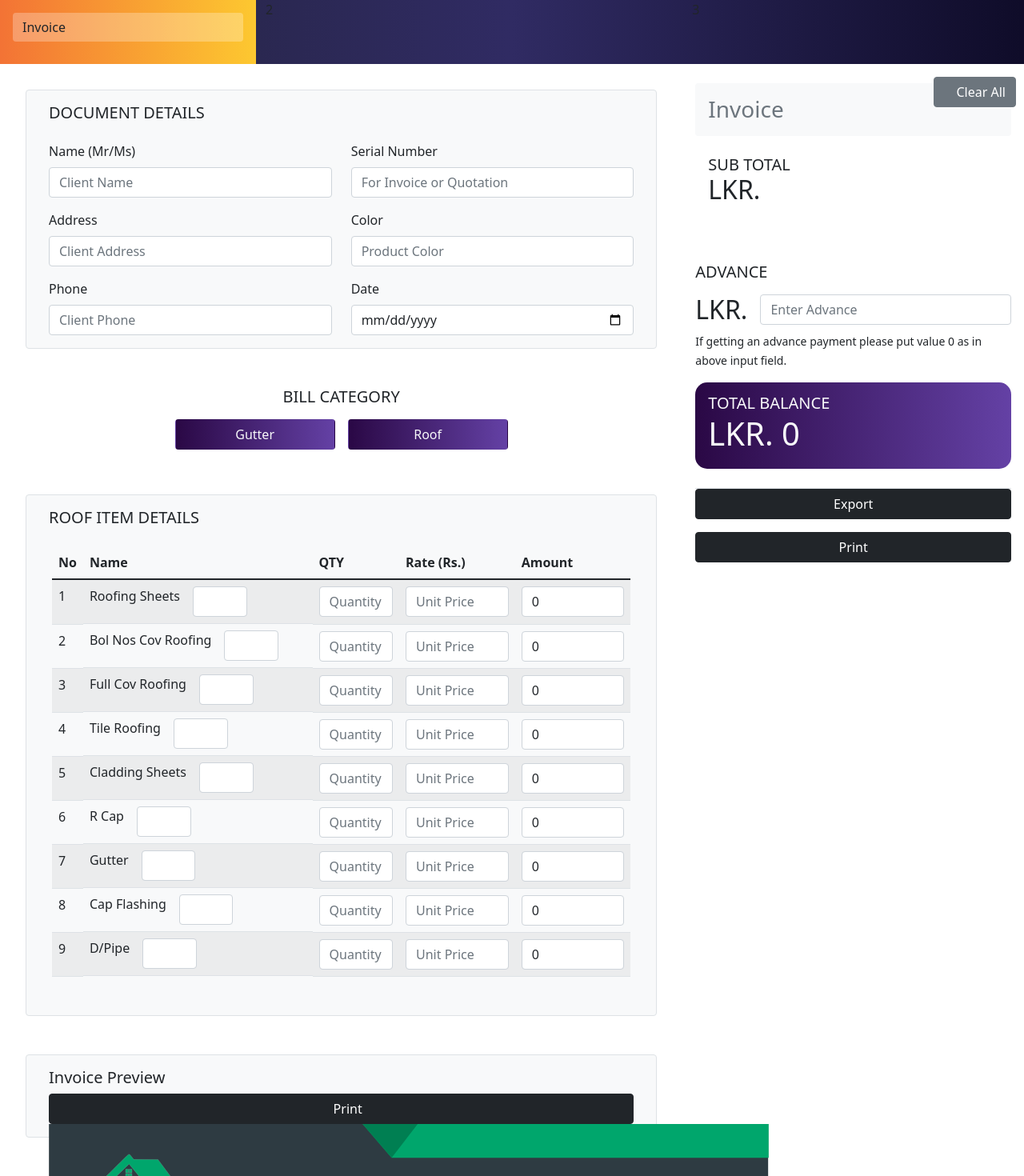
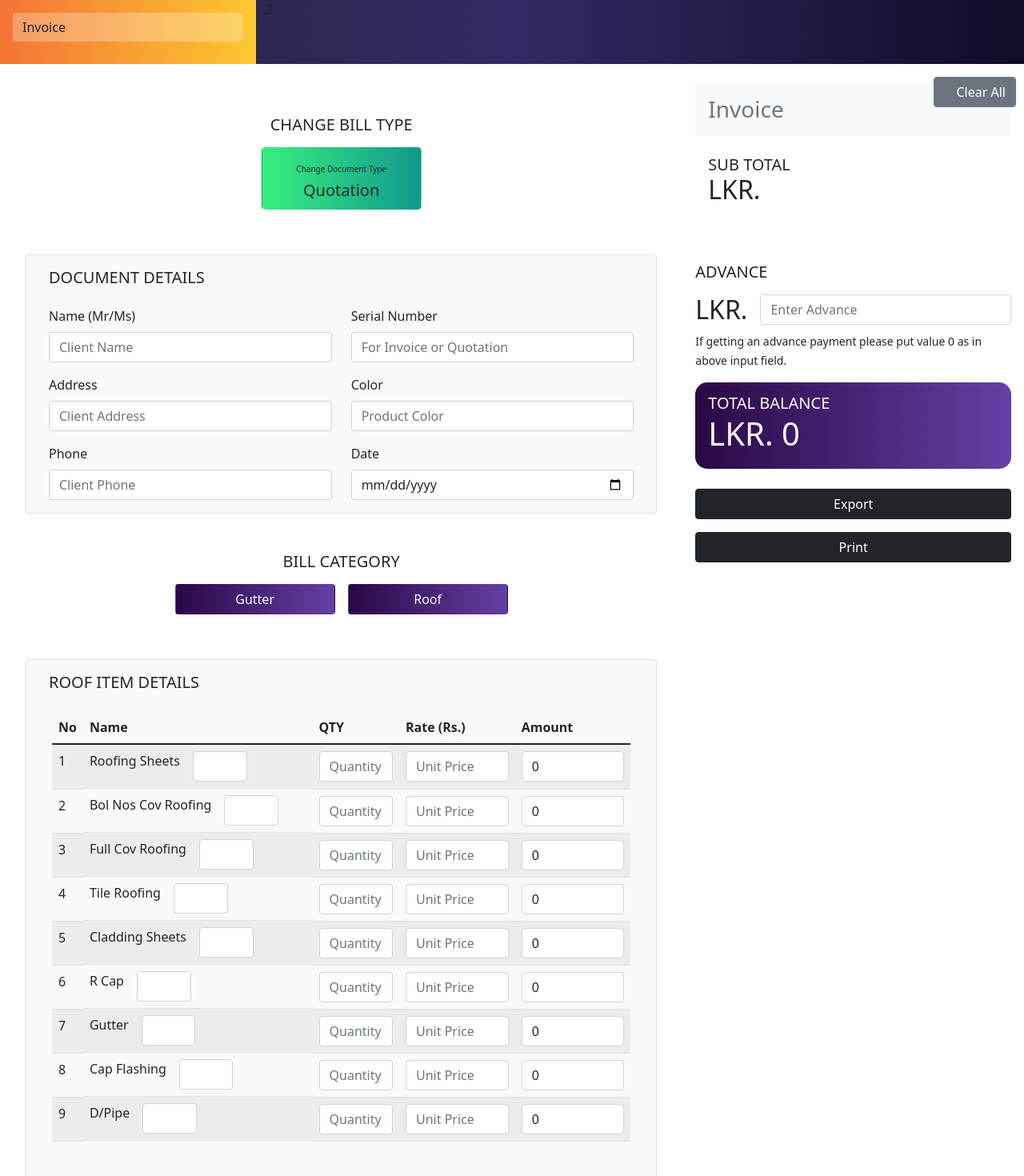
Before and after one commit to dinethpiyumantha/metarn_engineering_invoice_system, a React (Create React App) app: page / in a window 1280 px wide. Shown: the top 1470 px of the page at 80% size. Built offline with nearby package versions, Linux system fonts and the light colour scheme.

Commit message:
green pdf

```diff
--- a/src/components/styles.css
+++ b/src/components/styles.css
@@ -32,3 +32,17 @@
     background: -webkit-linear-gradient(to right, #33001b, #ff0084);  /* Chrome 10-25, Safari 5.1-6 */
     background: linear-gradient(to right, #33001b, #ff0084); /* W3C, IE 10+/ Edge, Firefox 16+, Chrome 26+, Opera 12+, Safari 7+ */
 }
+
+.btn-gradiant-yellow-new {
+    width: 200px;
+    background: #11998e;  /* fallback for old browsers */
+    background: -webkit-linear-gradient(to right, #38ef7d, #11998e);  /* Chrome 10-25, Safari 5.1-6 */
+    background: linear-gradient(to right, #38ef7d, #11998e); /* W3C, IE 10+/ Edge, Firefox 16+, Chrome 26+, Opera 12+, Safari 7+ */
+    transition: .2s;
+}
+
+.btn-gradiant-yellow-new:hover {
+    background: #a8ff78;  /* fallback for old browsers */
+    background: -webkit-linear-gradient(to right, #78ffd6, #a8ff78);  /* Chrome 10-25, Safari 5.1-6 */
+    background: linear-gradient(to right, #78ffd6, #a8ff78); /* W3C, IE 10+/ Edge, Firefox 16+, Chrome 26+, Opera 12+, Safari 7+ */
+}
--- a/src/views/Container.js
+++ b/src/views/Container.js
@@ -7,6 +7,7 @@ class Container extends React.Component {
         super(props);
 
         this.state = {
+            docType: 'quotation',
             testamount:0,
             advancePayment: 0,
             totalBalance: 0,
@@ -119,6 +120,21 @@ class Container extends React.Component {
                 {/* Content Display         ---------------------------------------------------------------------------- */}
                 <div className="col-md-8 m-0 py-3 px-3 bg-white overflow-auto">
 
+                    {/* Category Selection */}
+                    <div className="my-5">
+                        <h5 className="text-center">CHANGE BILL TYPE</h5>
+                        <div className="d-flex justify-content-center">
+                            <button className="btn btn-lg btn-gradiant-yellow-new text-dark m-2 text-capitalize"
+                                onClick={() => {
+                                    this.setState({ docType: (this.state.docType === 'invoice') ? 'quotation' : 'invoice' })
+                                }}
+                            >
+                                <small style={{fontSize: '10px'}}>Change document type</small>
+                                <div>{this.state.docType}</div>
+                            </button>
+                        </div>
+                    </div>
+
                     {/* Client's/Invoice Details */}
                     <div className="bg-light rounded p-3 m-3 border row">
                         <h5>DOCUMENT DETAILS</h5>
@@ -201,7 +217,7 @@ class Container extends React.Component {
                     </div>
 
                     {/* Preview */}
-                    <div className="bg-light border rounded p-3 m-3 mt-5 row">
+                    <div className="p-3 m-3 mt-5 row">
                         <h5 style={{textTransform: 'capitalize'}}>Invoice Preview</h5>
                         <PDFBuilder
                             state={this.state}
--- a/src/views/PDFBuilder/PDFContent.js
+++ b/src/views/PDFBuilder/PDFContent.js
@@ -17,12 +17,12 @@ export class PDFContent extends React.PureComponent {
     this.setState({ checked: !this.state.checked });
 
   render() {
-    const { advancePayment, totalBalance, subTotal, category, billDetails, roofInvoice, gutterInvoice } = this.props.state;
+    const { advancePayment, totalBalance, subTotal, category, billDetails, roofInvoice, gutterInvoice, docType } = this.props.state;
     let total = 0;
 
     const invoice = { primary: "#ED1A3B", secondary: "#DD1F2F", dark: "#2E3B42", white: "#FFF"};
     const quotation = { primary: "#00a66c", secondary: "#007f52", dark: "#2E3B42", white: "#FFF"};
-    const pdfTheme = quotation;
+    const pdfTheme = (docType === 'invoice') ? invoice : quotation;
 
     return (
       <div>
@@ -41,7 +41,7 @@ export class PDFContent extends React.PureComponent {
             />
           </div>
           <div className="pdf-content" style={{width: '800px', margin: '220px 0px 0px 50px'}}>
-            <div className="invoice-title" style={{color: pdfTheme.primary}}>Quotation</div>
+            <div className="invoice-title" style={{color: pdfTheme.primary}}>{docType}</div>
             <div className="invoice-details">
               <p className="text-white item">Invoice Number - {billDetails.no}</p>
               <p className="text-white item">Invoice Date - </p>
@@ -105,11 +105,11 @@ export class PDFContent extends React.PureComponent {
                     <td className="invoice-table-data invoice-table">Total</td>
                     <td className="invoice-table-data last-td invoice-table">Rs. {total}</td>
                   </tr>
-                  <tr>
+                  { (docType === 'invoice') && <tr>
                     <td className="invoice-table-data invoice-table" colSpan="3"></td>
                     <td className="invoice-table-data invoice-table">Advance Pay</td>
                     <td className="invoice-table-data last-td invoice-table">Rs. {advancePayment}</td>
-                  </tr>
+                  </tr> }
                   <tr>
                     <td className="invoice-table-data invoice-table" colSpan="3"></td>
                     <td className="invoice-table-data invoice-table">Balanced Total</td>
```
